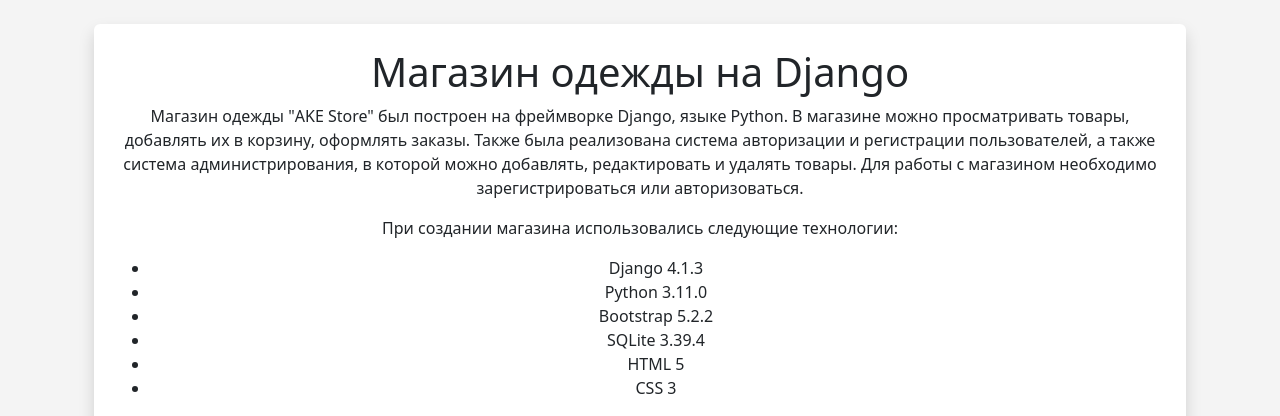
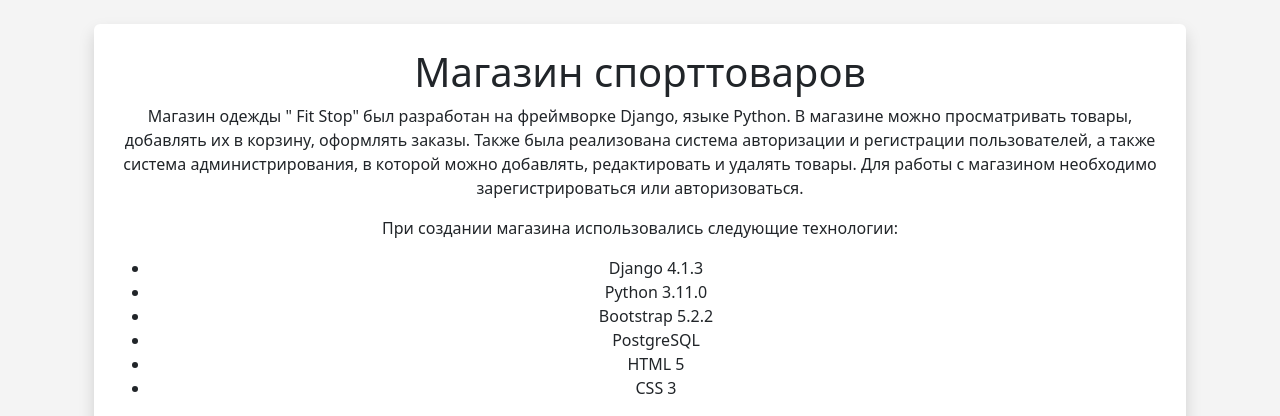
Before and after one commit to MycroftBrooks/shop-sport-items, a Django app: page /faq in a window 1280 px wide. Shown: the part 97-513 px from the top of the page. Run offline with Django 4.2, Linux system fonts and the light colour scheme; some web fonts are replaced.

Commit message:
UPD faq.html

```diff
--- a/main/templates/main/faq.html
+++ b/main/templates/main/faq.html
@@ -6,44 +6,42 @@ FAQ
 {% block content%}
 {% load static %}
 <div class="shadow p-4 mb-5 bg-body rounded">
-<center><h1>Магазин одежды на Django</h1><center>
-<p>Магазин одежды "AKE Store" был построен на фреймворке Django, языке Python. В магазине можно просматривать товары, добавлять их в корзину, оформлять заказы. Также была реализована система авторизации и регистрации пользователей, а также система администрирования, в которой можно добавлять, редактировать и удалять товары. Для работы с магазином необходимо зарегистрироваться или авторизоваться.</p>
+<center><h1>Магазин спорттоваров</h1><center>
+<p>Магазин одежды " Fit Stop" был разработан на фреймворке Django, языке Python. В магазине можно просматривать товары, добавлять их в корзину, оформлять заказы. Также была реализована система авторизации и регистрации пользователей, а также система администрирования, в которой можно добавлять, редактировать и удалять товары. Для работы с магазином необходимо зарегистрироваться или авторизоваться.</p>
 <p>При создании магазина использовались следующие технологии:</p>
 <ul>
 <li>Django 4.1.3</li>
 <li>Python 3.11.0</li>
 <li>Bootstrap 5.2.2</li>
-<li>SQLite 3.39.4</li>
+<li>PostgreSQL</li>
 <li>HTML 5</li>
 <li>CSS 3</li>
 </ul>
 Вот как выглядит главная страница:
 
-<img class="img-fluid py-4" src="{% static '/main/screenshots/Screenshot_10.png' %}" >
+<img class="img-fluid py-4" src="{% static '/main/screenshots/Screenshot_1.png' %}" >
 
 Вот как выглядит страница с товарами:<br>
 
-<img class="img-fluid py-4" src="{% static '/main/screenshots/Screenshot_11.png' %}" >
+<img class="img-fluid py-4" src="{% static '/main/screenshots/Screenshot_2.png' %}" >
 
 Также была реализована страница с детальным описанием товара, вид для администратора:<br>
 
-<img class="img-fluid py-4" src="{% static '/main/screenshots/Screenshot_12.png' %}">
+<img class="img-fluid py-4" src="{% static '/main/screenshots/Screenshot_3.png' %}">
 
 Вид для пользователей:
 
-<img class="img-fluid py-4" src="{% static '/main/screenshots/Screenshot_13.png' %}">
+<img class="img-fluid py-4" src="{% static '/main/screenshots/Screenshot_4.png' %}">
 
 В магазине также есть корзина:
 
-<img class="img-fluid py-4" src="{% static '/main/screenshots/Screenshot_14.png' %}">
-
-<img class="img-fluid py-4" src="{% static '/main/screenshots/Screenshot_15.png' %}">
+<img class="img-fluid py-4" src="{% static '/main/screenshots/Screenshot_5.png' %}">
 
 Для работы с магазином необходимо зарегистрироваться или авторизоваться:
 
-<img class="img-fluid py-4" src="{% static '/main/screenshots/Screenshot_16.png' %}">
+<img class="img-fluid py-4" src="{% static '/main/screenshots/Screenshot_6.png' %}">
 
-<img class="img-fluid py-4" src="{% static '/main/screenshots/Screenshot_17.png' %}">
+<img class="img-fluid py-4" src="{% static '/main/screenshots/Screenshot_7.png' %}">
 
 Интерфейс администратора:
 
@@ -51,19 +49,7 @@ FAQ
 
 Также на сайте у админа есть возможность добавлять товары через сайт с удобным интерфейсом (а не редактируя список товаров вручную в админ панели):
 
-<img class="img-fluid py-4" src="{% static '/main/screenshots/Screenshot_18.png' %}">
+<img class="img-fluid py-4" src="{% static '/main/screenshots/Screenshot_9.png' %}">
 
 </div>
 {% endblock %}
-
-{% comment %} <p>При создании магазина использовались следующие технологии:</p>
-<ul>
-<li>Django 2.2.7</li>
-<li>Python 3.7.3</li>
-<li>Bootstrap 4.3.1</li>
-<li>SQLite 3.28.0</li>
-<li>HTML 5</li>
-<li>CSS 3</li>
-<li>JavaScript</li>
-</ul>
-<p>Ссылка на GitHub: <a href=" {% endcomment %}
```
